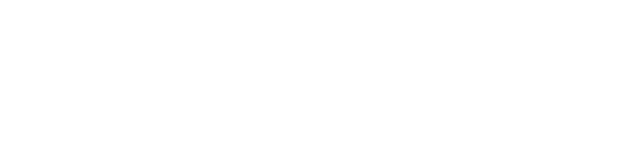
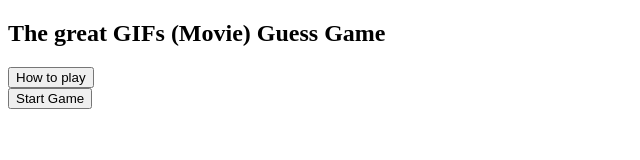
Before and after one commit to FAC10/week3-PAMF, a plain HTML site: page index.html in a window 1280 px wide. Shown: the whole page, without its empty margins (0-640 px from the left). Drawn offline with Linux system fonts and the light colour scheme.

Commit message:
Modified the HTML structure -  add two buttons Relates to #17

```diff
--- a/index.html
+++ b/index.html
@@ -10,6 +10,13 @@
 
 </head>
 <body>
+  <section id='header'>
+    <h1>The great GIFs (Movie) Guess Game</h1>
+    <button id='header-button' class='input' type="button" name="button">How to play</button>
+  </section>
+  <section>
+    <button id='start-button' class='input' type="button" name="button">Start Game</button>
 
+  </section>
 </body>
 </html>
```
